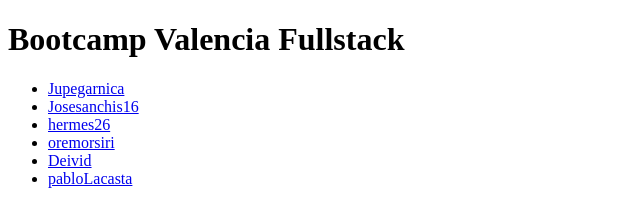
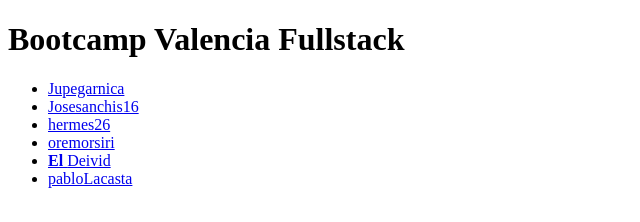
Before and after one commit to GeeksHubsAcademy/Git-flow-demo, a website: page index.html in a window 1280 px wide. Shown: the full height of the page, 0-640 px from the left. Drawn offline with Linux system fonts and the light colour scheme.

Commit message:
estilo añadido

```diff
--- a/index.html
+++ b/index.html
@@ -16,7 +16,7 @@
         <li class="student"><a href="https://github.com/josesanchis16">Josesanchis16</a></li>
         <li class="estudento"><a href="https://github.com/jupegarnica">hermes26</a></li>
         <li class="student"><a href="https://github.com/oremorsiri">oremorsiri</a></li>
-        <li class="student"><a href="https://github.com/dmoreno85">Deivid</a></li>
+        <li class="student"><a href="https://github.com/dmoreno85"><strong>El </strong>Deivid</a></li>
         <li class="alumno"><a href="https://github.com/pabloLacasta">pabloLacasta</a></li>
     </ul>
 
```
